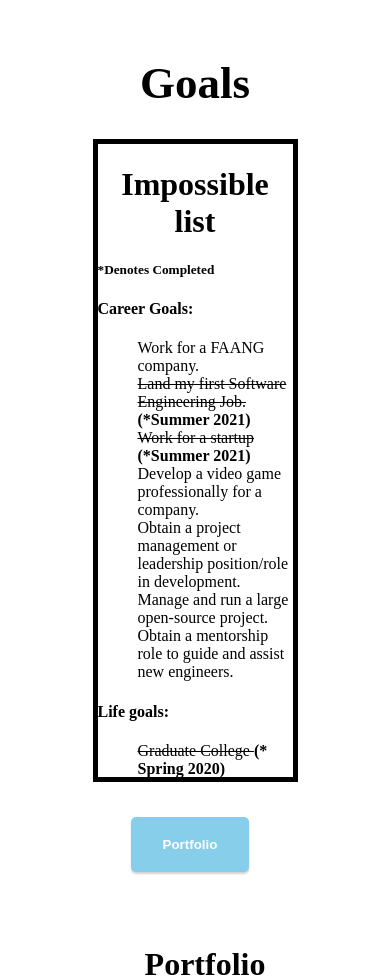
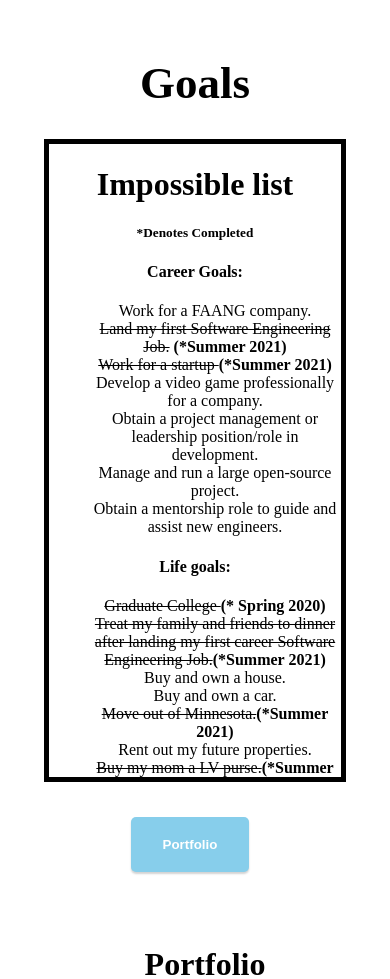
Before and after one commit to johnson82nguyen/React-Main-Portfolio, a React (Create React App) app in the folder website/: page / in a window 390 px wide. Shown: the part 1940-2919 px from the top of the page. Built offline with nearby package versions, Linux system fonts and the light colour scheme.

Commit message:
changes to CSS for mobile responsiveness

```diff
--- a/website/src/components/Goals.css
+++ b/website/src/components/Goals.css
@@ -13,13 +13,15 @@
 }
 
 .goalsContainer {
+    text-align: center;
     display: block;
     justify-content: center;
     border: 5px solid black;
     margin-left: auto;
     margin-right: auto;
     max-width: 100%;
-    width: 50%;
+    min-width: 50%;
+    width: 75%;
     height: 75vh;
     overflow: auto;
 }
@@ -27,6 +29,7 @@
 .goalsList {
     font-size: 16px;
     list-style: none;
+    text-align: center;
 }
 
 .goals-button-container {
```
